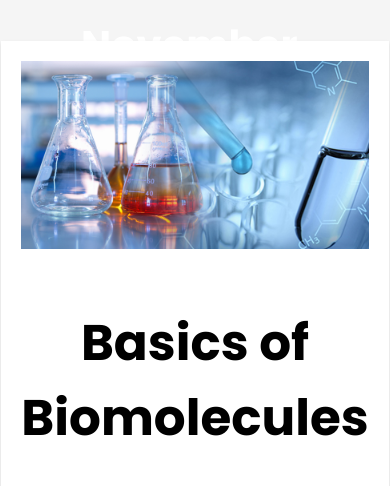
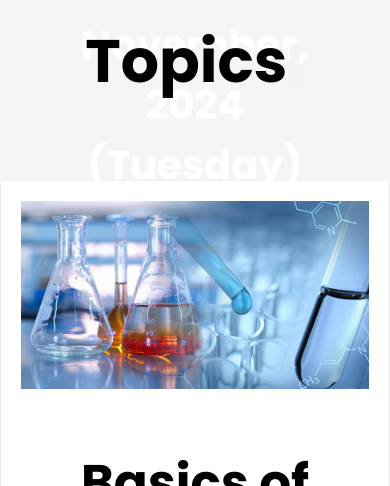
Before and after one commit to Biomaxy/biomoleculesbysubha.in, a plain HTML site: page index.html in a window 390 px wide. Shown: the part 614-1100 px from the top of the page. Drawn offline with nearby package versions, Linux system fonts and the light colour scheme.

Commit message:
Add files via upload

```diff
--- a/index.html
+++ b/index.html
@@ -15,6 +15,9 @@
     <h1>Biomolecules</h1>
     <p>By Subha Sarkar | <b>Classes starting from 26<sup>th</sup> November, 2024 (Tuesday)</b></p>
   </section>
+  <div class="head">
+    <span id="element"></span>
+  </div>
   <section class="featured-products">
     <div class="product">
       <img src="img/Embracing-automation-in-biochemistry-.jpg" alt="Product 2">
@@ -56,6 +59,16 @@
   <footer>
     <p>Biomolecules By Subha Sarkar (Approx. 17hours of lecture)</p>
   </footer>
+
+
+  <script src="https://unpkg.com/typed.js@2.1.0/dist/typed.umd.js"></script>
+      <!-- Setup and start animation! -->
+      <script>
+        var typed = new Typed('#element', {
+          strings: ['<b>Topics</b>'],
+          typeSpeed: 50,
+        });
+      </script>
 </body>
 
 </html>
--- a/style.css
+++ b/style.css
@@ -7,6 +7,7 @@
 body {
     margin: 0;
     padding: 0;
+    background-color: #f5f5f5;;
   }
 
   /* Header Styles */
@@ -149,6 +150,21 @@ body {
     margin-left: 50px;
   }
 
+  .head {
+    text-align: center;
+    justify-content: center;
+    align-items: center;
+    display: flex;
+    color: black;
+    margin-top: 50px;
+    font-size: 30px;
+    background-color: #f5f5f5;
+  }
+
+#element {
+  font-size: 30px;
+}
+
   @media screen and (max-width: 1000px) {
     .hero {
       padding: 50px;
@@ -181,7 +197,7 @@ body {
     .product {
       padding: 20px;
       margin: 25px;
-      width: 610px;
+      width: 630px;
       height: 720px;
     }
 
@@ -214,7 +230,7 @@ body {
     .product2 {
       padding: 20px;
       margin: 25px;
-      width: 610px;
+      width: 630px;
       height: 580px;
     }
 
@@ -227,4 +243,18 @@ body {
       font-size: 40px;
       margin-bottom: 60px;
     }
+    .head {
+      text-align: center;
+      justify-content: center;
+      align-items: center;
+      display: flex;
+      color: black;
+      margin-top: 50px;
+      font-size: 60px;
+      background-color: #f5f5f5;
+    }
+
+  #element {
+    font-size: 60px;
   }
+  }
```
